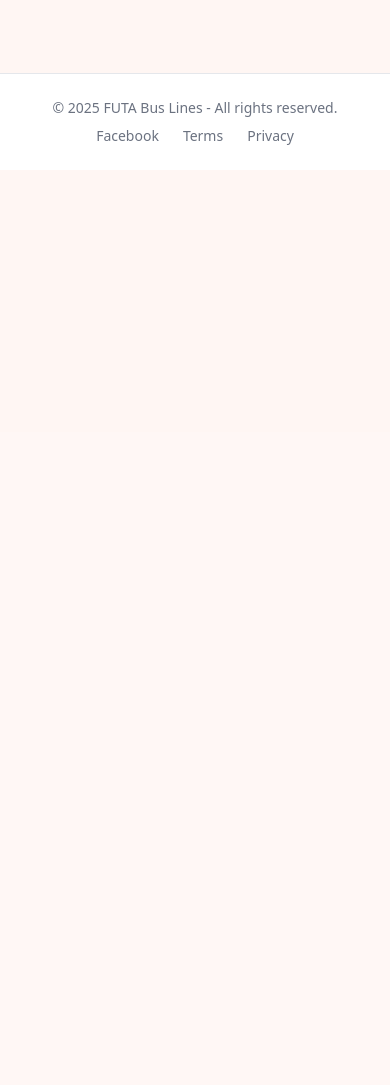
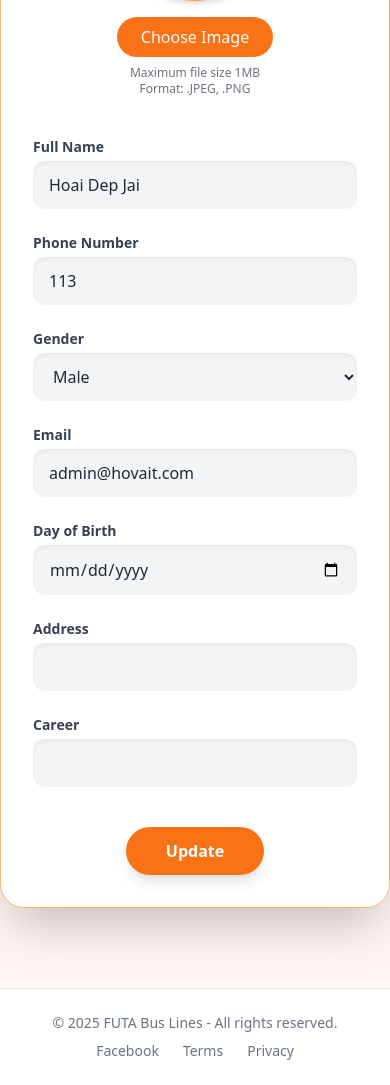
Before and after one commit to phamvanhoai/busticketbooking, a Java web app: page /profile/update in a window 390 px wide; the page is wider, and only the part inside the window is pictured. Shown: the part 412-1497 px from the top of that part. Before the commit the page ends 557 px from the top of that part, so only its background shows below. Run offline with Tomcat 11, a stand-in JSP engine, Linux system fonts and the light colour scheme; the visitor is signed in with stand-in values (Sample User, id 1); some libraries are stand-ins or nearby versions.

Commit message:
Update UI change profile, password, view

```diff
--- a/src/main/webapp/WEB-INF/include/header.jsp
+++ b/src/main/webapp/WEB-INF/include/header.jsp
@@ -50,13 +50,13 @@
 
                                 <!-- Dropdown Menu -->
                                 <div id="dropdown-menu" class="absolute right-0 mt-2 w-48 bg-white shadow-lg rounded-md z-50 hidden">
-                                    <a href="${pageContext.servletContext.contextPath}/profile" class="block px-4 py-2 text-sm text-gray-700 hover:bg-gray-100">
+                                    <a href="${pageContext.servletContext.contextPath}/profile/view" class="block px-4 py-2 text-sm text-gray-700 hover:bg-gray-100">
                                         <i class="fas fa-user-circle text-yellow-500 mr-2"></i> Account Information
                                     </a>
-                                    <a href="${pageContext.servletContext.contextPath}/ticket-history" class="block px-4 py-2 text-sm text-gray-700 hover:bg-gray-100">
-                                        <i class="fas fa-history text-blue-500 mr-2"></i> Ticket Purchase History
+                                    <a href="${pageContext.servletContext.contextPath}/ticket-management/view-bookings" class="block px-4 py-2 text-sm text-gray-700 hover:bg-gray-100">
+                                        <i class="fas fa-history text-blue-500 mr-2"></i> View Bookings
                                     </a>
-                                    <a href="${pageContext.servletContext.contextPath}/reset-password" class="block px-4 py-2 text-sm text-gray-700 hover:bg-gray-100">
+                                    <a href="${pageContext.servletContext.contextPath}/profile/change-password" class="block px-4 py-2 text-sm text-gray-700 hover:bg-gray-100">
                                         <i class="fas fa-key text-orange-500 mr-2"></i> Reset Password
                                     </a>
                                     <a href="${pageContext.servletContext.contextPath}/logout" class="block px-4 py-2 text-sm text-gray-700 hover:bg-gray-100">
--- a/src/main/webapp/WEB-INF/pages/profile-management/update-profile.jsp
+++ b/src/main/webapp/WEB-INF/pages/profile-management/update-profile.jsp
@@ -7,9 +7,113 @@
 <%@page contentType="text/html" pageEncoding="UTF-8"%>
 <%@include file="/WEB-INF/include/header.jsp" %>
 
-<%@include file="/WEB-INF/include/banner.jsp" %>
 
+<body class="bg-[#f9fafb]">
 
-<%-- CONTENT HERE--%>
+    <div class="max-w-6xl mx-auto mt-12 p-8 bg-white rounded-3xl shadow-2xl border border-orange-300">
+        <h1 class="text-3xl font-bold text-gray-800 mb-10 text-center">
+            Edit Profile
+        </h1>
 
-<%@include file="/WEB-INF/include/footer.jsp" %>
+        <div class="flex flex-col md:flex-row items-center gap-10">
+            <!-- Avatar -->
+            <div class="flex flex-col items-center">
+                <img
+                    src="<%= getServletContext().getContextPath()%>/assets/images/avt/avatar.png"
+                    alt="Avatar"
+                    class="w-48 h-48 rounded-full object-cover border-4 border-orange-400 shadow-md"
+                    />
+                <label class="mt-4 text-center">
+                    <button class="bg-orange-500 text-white py-2 px-6 rounded-full font-medium hover:bg-orange-600 transition">
+                        Choose Image
+                    </button>
+                    <p class="text-xs text-gray-500 mt-2">
+                        Maximum file size 1MB<br />Format: .JPEG, .PNG
+                    </p>
+                </label>
+            </div>
+
+            <!-- Profile Info -->
+            <div class="flex-1 grid grid-cols-1 sm:grid-cols-2 gap-6 w-full">
+                <!-- Full Name -->
+                <div class="flex flex-col">
+                    <label class="text-sm font-semibold text-gray-700 mb-1">Full Name</label>
+                    <input
+                        type="text"
+                        value="Hoai Dep Jai"
+                        class="px-4 py-3 bg-gray-100 rounded-xl shadow-inner text-gray-800 text-base min-h-[44px]"
+                        />
+                </div>
+
+                <!-- Phone Number -->
+                <div class="flex flex-col">
+                    <label class="text-sm font-semibold text-gray-700 mb-1">Phone Number</label>
+                    <input
+                        type="text"
+                        value="113"
+                        class="px-4 py-3 bg-gray-100 rounded-xl shadow-inner text-gray-800 text-base min-h-[44px]"
+                        />
+                </div>
+
+                <!-- Gender Dropdown -->
+                <div class="flex flex-col">
+                    <label class="text-sm font-semibold text-gray-700 mb-1">Gender</label>
+                    <select class="w-full rounded-xl bg-gray-100 px-4 py-3 text-base shadow-inner text-gray-800 outline-none">
+                        <option value="Male" selected>Male</option>
+                        <option value="Female" >Female</option>
+                    </select>
+                </div>
+
+                <!-- Email -->
+                <div class="flex flex-col">
+                    <label class="text-sm font-semibold text-gray-700 mb-1">Email</label>
+                    <input
+                        type="email"
+                        value="admin@hovait.com"
+                        class="px-4 py-3 bg-gray-100 rounded-xl shadow-inner text-gray-800 text-base min-h-[44px]"
+                        />
+                </div>
+
+                <!-- Date of Birth -->
+                <div class="flex flex-col">
+                    <label class="text-sm font-semibold text-gray-700 mb-1">Day of Birth</label>
+                    <input
+                        type="date"
+                        value="25-08-2003"
+                        class="px-4 py-3 bg-gray-100 rounded-xl shadow-inner text-gray-800 text-base min-h-[44px]"
+                        />
+                </div>
+
+                <!-- Address -->
+                <div class="flex flex-col">
+                    <label class="text-sm font-semibold text-gray-700 mb-1">Address</label>
+                    <input
+                        type="text"
+                        value=""
+                        class="px-4 py-3 bg-gray-100 rounded-xl shadow-inner text-gray-800 text-base min-h-[44px]"
+                        />
+                </div>
+
+                <!-- Career -->
+                <div class="flex flex-col">
+                    <label class="text-sm font-semibold text-gray-700 mb-1">Career</label>
+                    <input
+                        type="text"
+                        value=""
+                        class="px-4 py-3 bg-gray-100 rounded-xl shadow-inner text-gray-800 text-base min-h-[44px]"
+                        />
+                </div>
+            </div>
+        </div>
+
+        <!-- Update Button -->
+        <div class="mt-10 flex justify-center">
+            <button class="bg-orange-500 hover:bg-orange-600 text-white font-semibold py-3 px-10 rounded-full shadow-lg transition">
+                Update
+            </button>
+        </div>
+    </div>
+
+    <%-- CONTENT HERE--%>
+
+    <%@include file="/WEB-INF/include/footer.jsp" %>
--- a/src/main/webapp/WEB-INF/pages/profile-management/view-profile.jsp
+++ b/src/main/webapp/WEB-INF/pages/profile-management/view-profile.jsp
@@ -99,9 +99,9 @@
 
         <!-- Update Button -->
         <div class="mt-10 flex justify-center">
-            <button class="bg-orange-500 hover:bg-orange-600 text-white font-semibold py-3 px-10 rounded-full shadow-lg transition">
-                Update
-            </button>
+            <a href="${pageContext.servletContext.contextPath}/profile/update"><button class="bg-orange-500 hover:bg-orange-600 text-white font-semibold py-3 px-10 rounded-full shadow-lg transition">
+                Edit
+                </button></a>
         </div>
     </div>
     <%-- CONTENT HERE--%>
```
Also changed, not shown: 3 other files.
